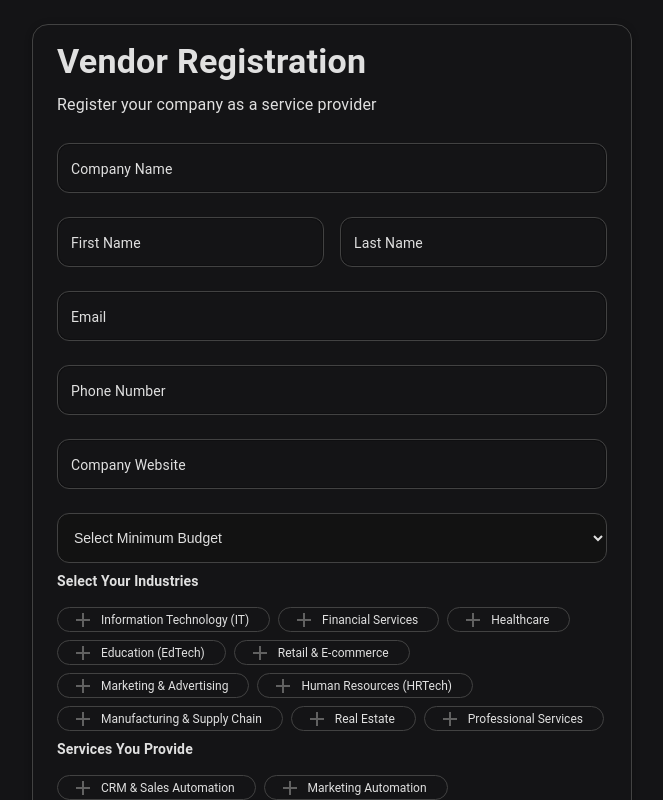
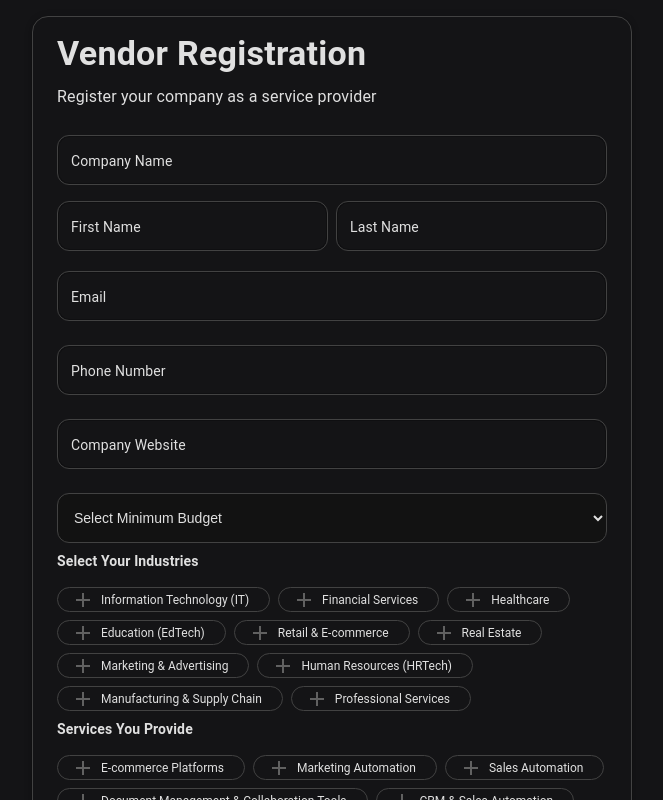
Before and after one commit to web-source-dev/leads, a React (Create React App) app: page /vendor in a window 1280 px wide. Shown: the top 800 px of the page, without its empty margins (308-971 px from the left). Built offline with nearby package versions, Linux system fonts and the light colour scheme; the HTML template or start-up script is replaced by a standard one.

Commit message:
Update VendorForm.jsx

```diff
--- a/src/components/VendorForm.jsx
+++ b/src/components/VendorForm.jsx
@@ -20,18 +20,29 @@ import 'react-toastify/dist/ReactToastify.css';
 import AddIcon from '@mui/icons-material/Add';
 import CloseIcon from '@mui/icons-material/Close';
 
-const industries = ["Information Technology (IT)", "Financial Services", "Healthcare", "Education (EdTech)", "Retail & E-commerce","Marketing & Advertising","Human Resources (HRTech)","Manufacturing & Supply Chain","Real Estate","Professional Services"];
+const industries = [
+  "Information Technology (IT)",
+  "Financial Services",
+  "Healthcare",
+  "Education (EdTech)",
+  "Retail & E-commerce",
+  "Real Estate",
+  "Marketing & Advertising",
+  "Human Resources (HRTech)",
+  "Manufacturing & Supply Chain",
+  "Professional Services"
+];
 const services = [
+  "E-commerce Platforms",
+  "Marketing Automation",
+  "Sales Automation",
+  "Document Management & Collaboration Tools",
   "CRM & Sales Automation",
-  "Marketing Automation",
   "Cybersecurity & Data Protection",
-  "Project Management Software",
   "Business Intelligence & Analytics",
   "Financial & Accounting Tools",
+  "Project Management Software",
   "HR & Recruitment Solutions",
-  "E-commerce Platforms",
-  "Document Management & Collaboration Tools",
-  "Sales Automation",
   "Customer Support & Helpdesk Tools",
   "Compliance & Risk Management Software"
 ];
@@ -50,6 +61,7 @@ export default function VendorRegistration() {
     additionalInfo: "",
     agreeToTerms: false,
   });
+  console.log(formData);
   const [errors, setErrors] = React.useState({});
   const [loading, setLoading] = React.useState(false);
 
@@ -191,7 +203,6 @@ export default function VendorRegistration() {
     <Container
       maxWidth="sm"
       sx={{
-        mt: 1,
         p: 2,
         backgroundColor: "var(--background-color)",
         color: "var(--text-color)",
@@ -245,7 +256,7 @@ export default function VendorRegistration() {
             },
           }}
         />
-        <Box sx={{ display: 'flex', flexDirection: { xs: 'column', sm: 'row' }, gap: 2 }}>
+        <Box sx={{ display: 'flex', flexDirection: { xs: 'column', sm: 'row' }, gap: 1 }}>
           <TextField
             fullWidth
             label="First Name"
@@ -254,7 +265,7 @@ export default function VendorRegistration() {
             onChange={handleChange}
             onBlur={handleBlur}
             placeholder="Enter your first name"
-            margin="normal"
+            margin="dense"
             variant="outlined"
             error={!!errors.firstName}
             helperText={errors.firstName}
@@ -277,7 +288,7 @@ export default function VendorRegistration() {
             onChange={handleChange}
             onBlur={handleBlur}
             placeholder="Enter your last name"
-            margin="normal"
+            margin="dense"
             variant="outlined"
             error={!!errors.lastName}
             helperText={errors.lastName}
```
